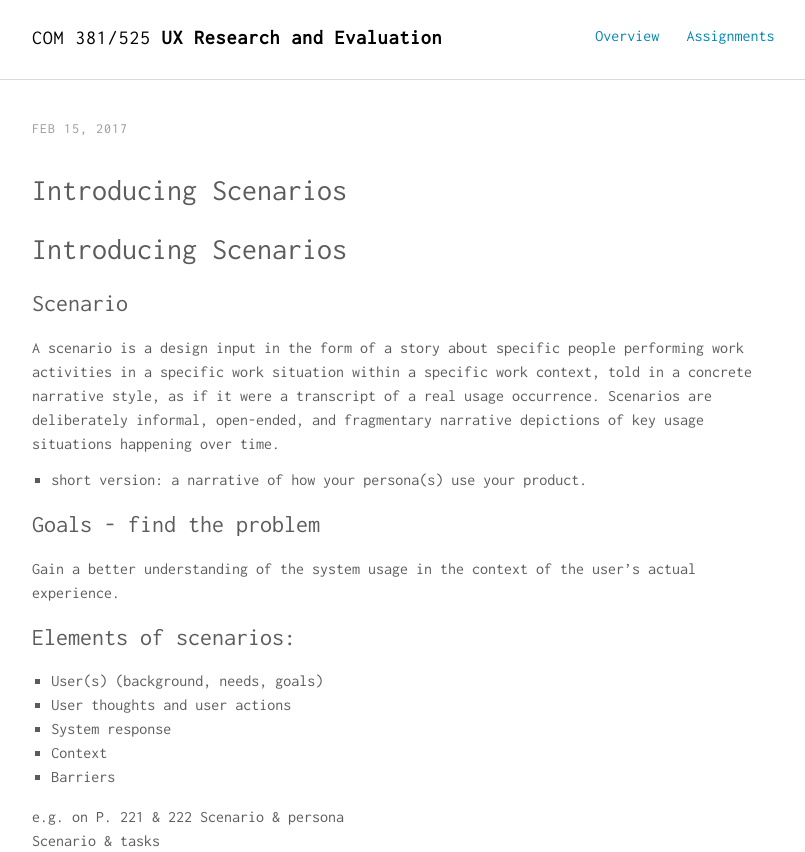
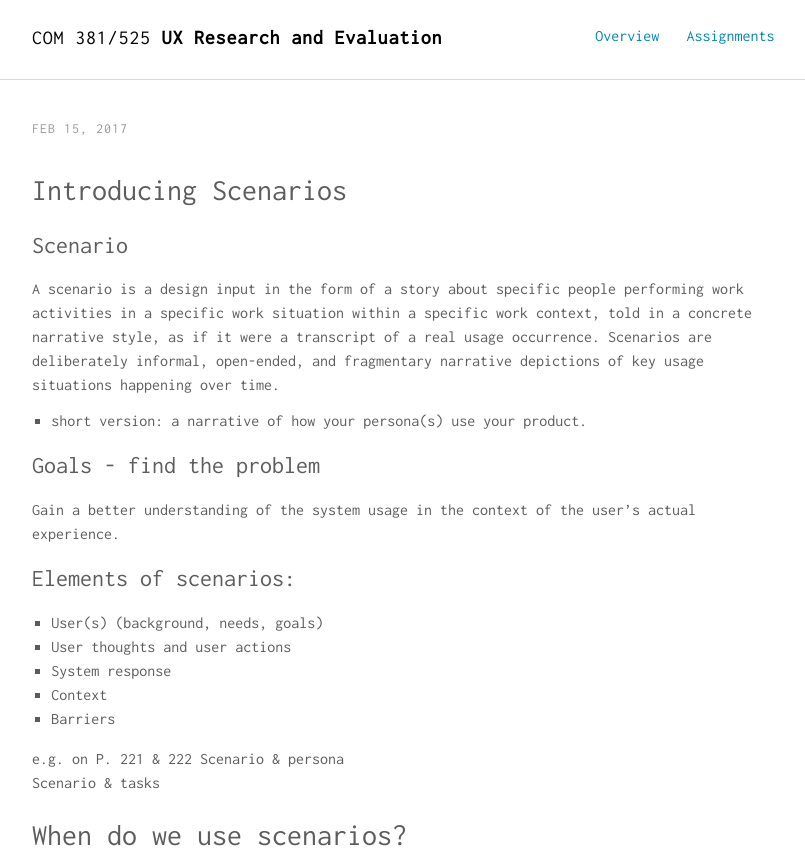
Before and after one commit to libbyh/com525spring2017, a Jekyll site: the page built from _posts/2017-02-15-Introducing-scenarios.md, in a window 1280 px wide and 900 px high, cut to the strip 0-852 px from the top of the window. Shown: the whole strip, without its empty margins (232-1037 px from the left). Built offline with Jekyll 4.4.1, drawn with Linux system fonts in a browser that asks for light colours.

Commit message:
Update 2017-02-15-Introducing-scenarios.md

```diff
--- a/_posts/2017-02-15-Introducing-scenarios.md
+++ b/_posts/2017-02-15-Introducing-scenarios.md
@@ -4,9 +4,6 @@ title: "Introducing Scenarios"
 comments: false
 description: "Scenarios"
 ---
-
-
-# Introducing Scenarios
 
 ### Scenario
 A scenario is a design input in the form of <b>a story</b> about <b>specific people</b> performing work activities in a specific work situation within a <b>specific work context</b>, told in a concrete <b>narrative style</b>, as if it were a transcript of a real usage occurrence. Scenarios are deliberately <b>informal</b>, <b>open-ended</b>, and <b>fragmentary</b> narrative depictions of <b>key usage situations</b> happening over time.
```
